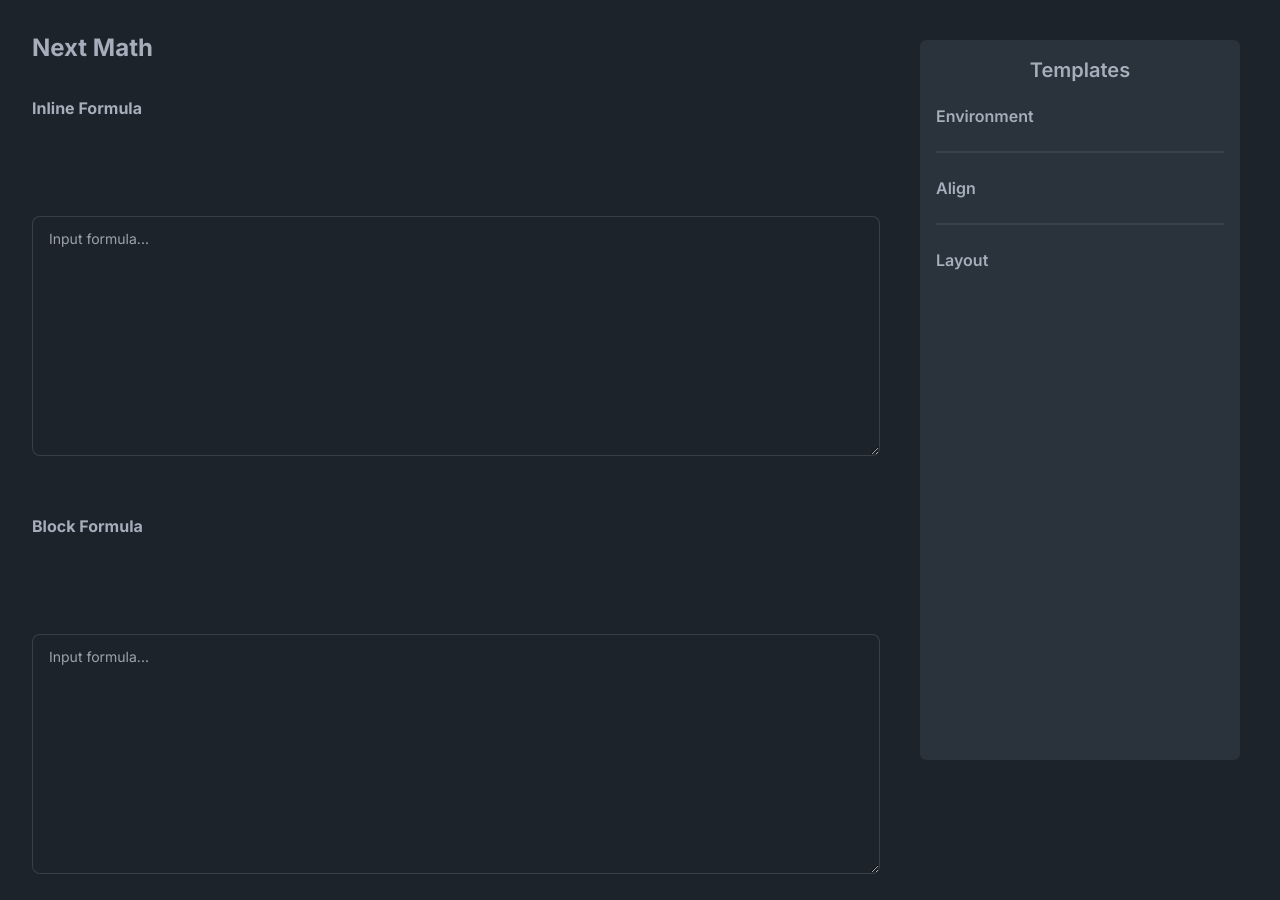
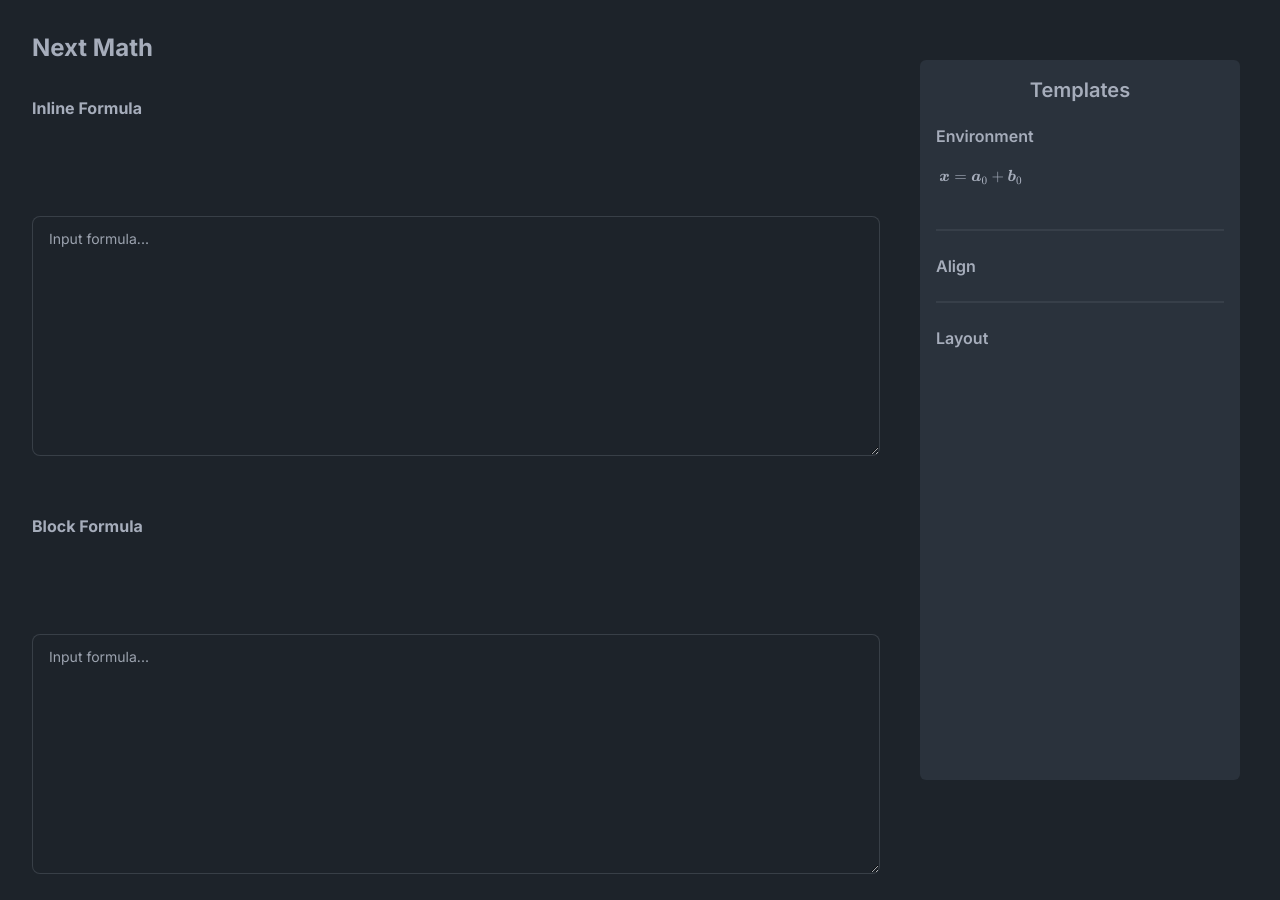
Before and after one commit to tf63/next-katex-exp, a Next.js app: page / in a window 1280 px wide. Built offline with nearby package versions, Linux system fonts and the light colour scheme.

Commit message:
[feat] make sidebar responsive

```diff
--- a/components/layout/nav-sidebar/nav-sidebar.tsx
+++ b/components/layout/nav-sidebar/nav-sidebar.tsx
@@ -1,8 +1,15 @@
+import { Formula } from '@/components/formula'
+
+import { CopyBlock } from '../copy-block'
+
 export const NavSidebar = () => {
     return (
-        <div className="w-full rounded-md bg-neutral p-4">
+        <div className="my-5 h-full w-full overflow-scroll rounded-md bg-neutral p-4">
             <h2 className="mb-5 text-center text-xl font-semibold">Templates</h2>
             <p className="font-semibold">Environment</p>
+            <CopyBlock text="\bm x = \bm a_0 + \bm b_0">
+                <Formula inline={true} formula="\bm x = \bm a_0 + \bm b_0" />
+            </CopyBlock>
             <div className="divider" />
             <p className="font-semibold">Align</p>
             <div className="divider" />
```
